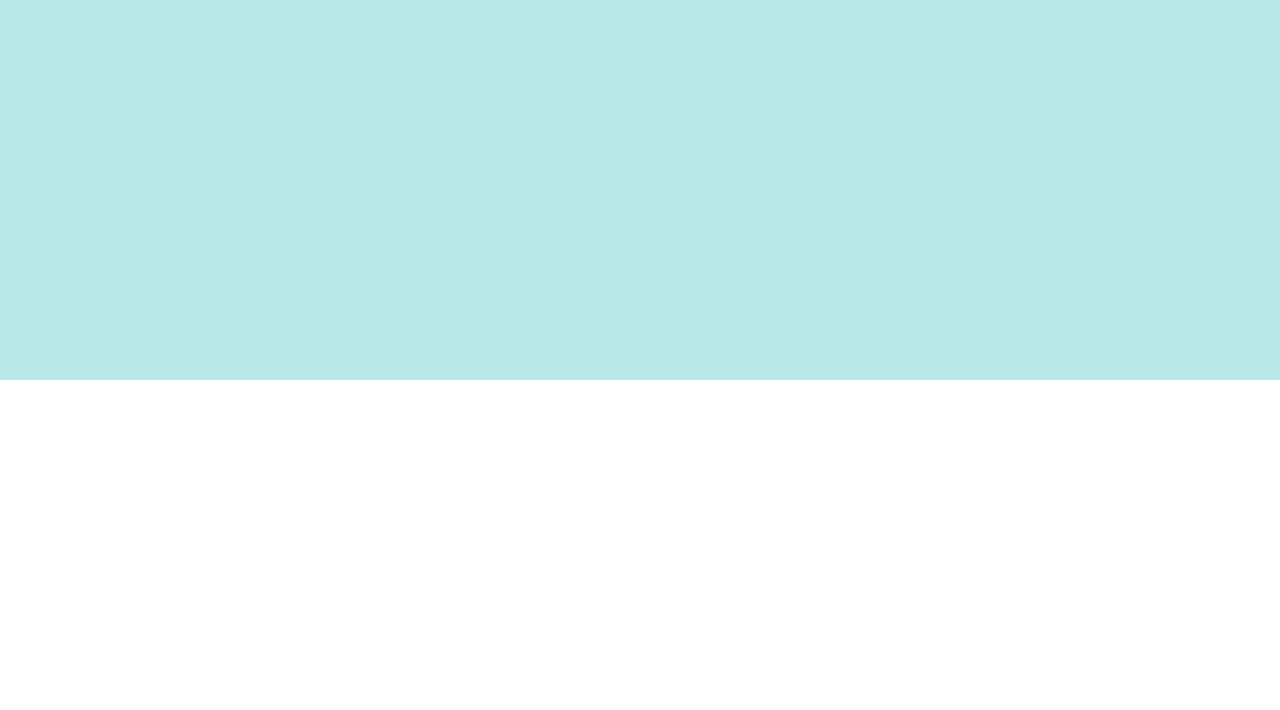
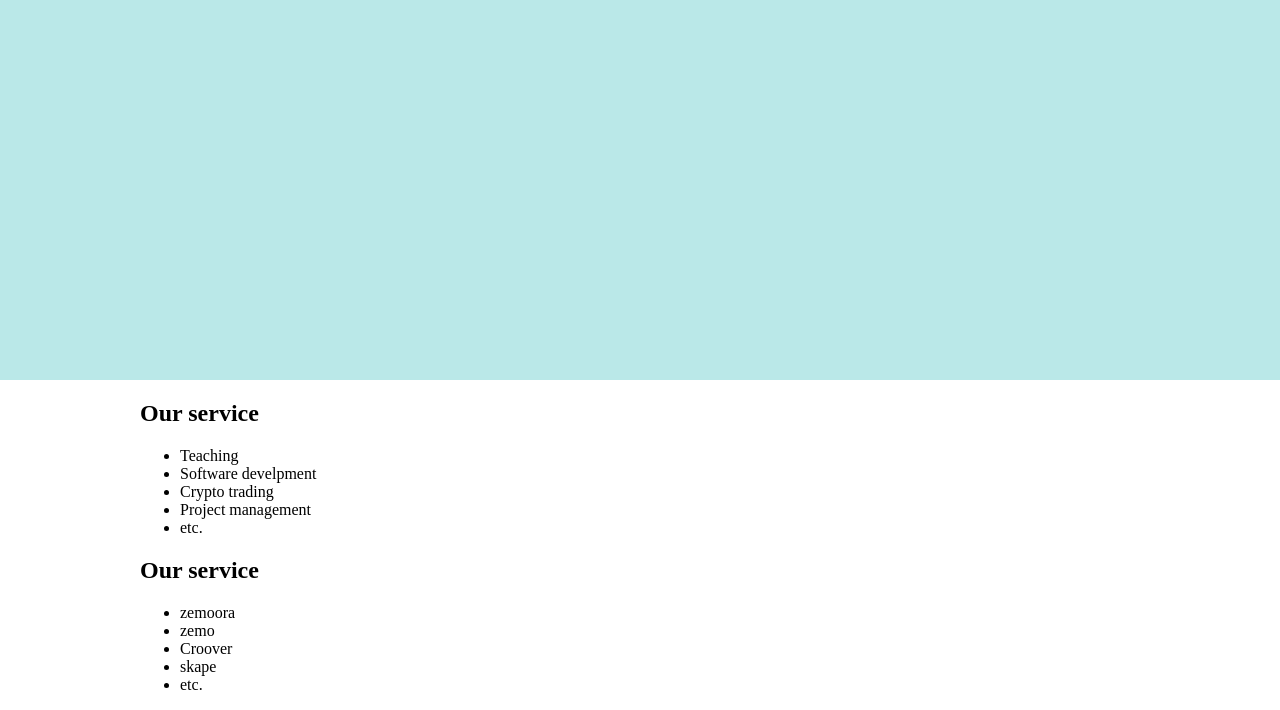
Before and after one commit to EmesiriEdison/edisonn, a plain HTML site: page index.html in a window 1280 px wide. Shown: the part 420-1130 px from the top of the page. Before the commit the page ends 800 px from the top, so only its background shows below. Drawn offline with Linux system fonts and the light colour scheme.

Commit message:
created services and product

```diff
--- a/index.html
+++ b/index.html
@@ -28,9 +28,37 @@
                 </ul>
             </nav>
         </header>
-    <div class="wrapper">
-        <h2>Get started in becoming a developer today</h2>
+        <div class="wrapper">
+            <h2>Get started in becoming a developer today</h2>
+        </div>
     </div>
+    <div class="service-display wrapper">
+        <div class="service" >
+            <h2>Our service</h2>
+            <ul>
+                <li>Teaching</li>
+                <li>Software develpment</li>
+                <li>Crypto trading</li>
+                <li>Project management</li>
+                <li>etc.</li>
+            </ul>
+
+        </div>
+        <div class="service">
+            <h2>Our service</h2>
+            <ul>
+                <li>zemoora</li>
+                <li>zemo</li>
+                <li>Croover</li>
+                <li>skape</li>
+                <li>etc.</li>
+            </ul>
+            </div>
+
+
+
+
+
 
 
 </body>
```
